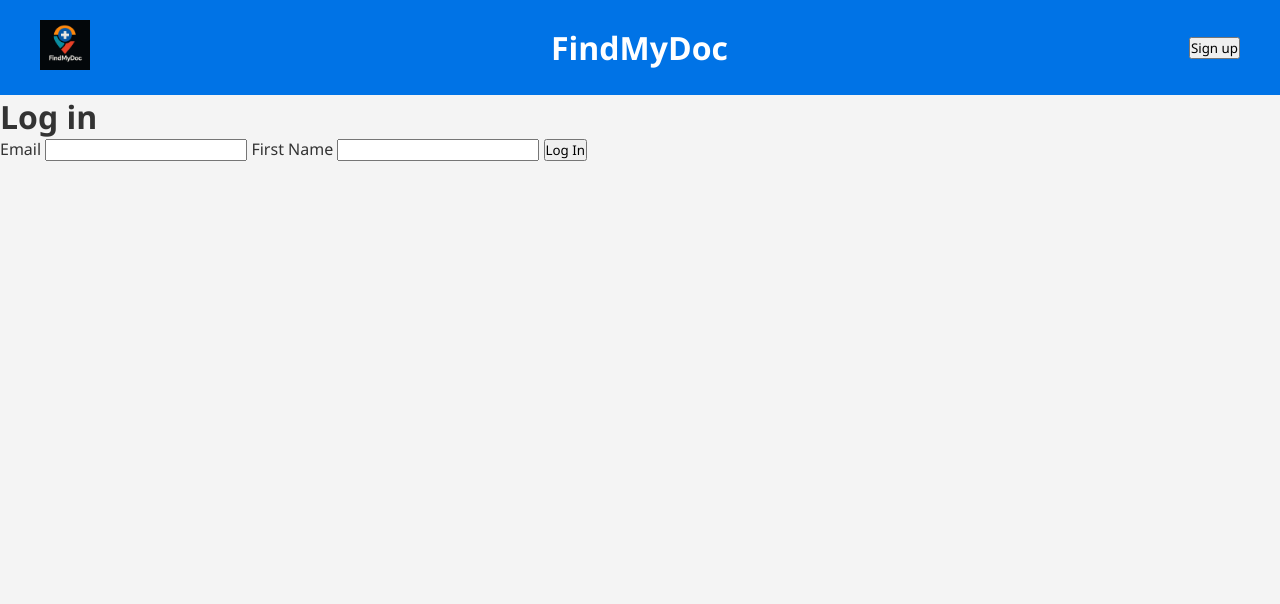
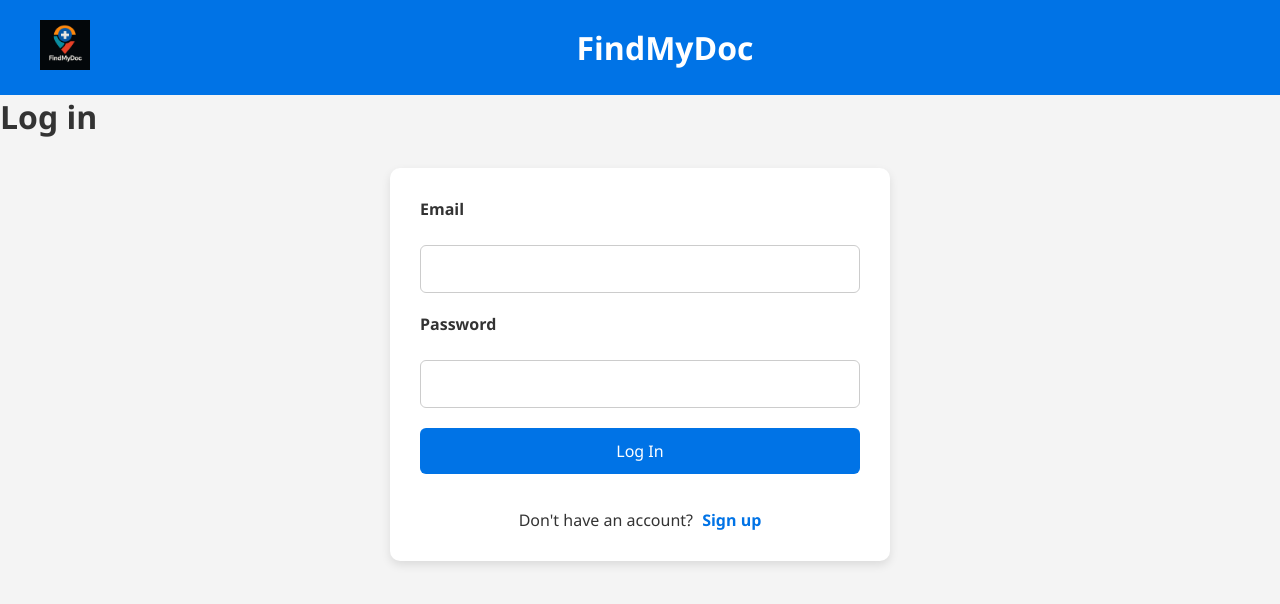
Before and after one commit to ITDEV-177-Group-1/FindMyDoc, a plain HTML site: page html/LogIn.html in a window 1280 px wide. Drawn offline with Linux system fonts and the light colour scheme.

Commit message:
CSS added to log in

```diff
--- a/Styles/Styles.css
+++ b/Styles/Styles.css
@@ -235,3 +235,21 @@
 form + p a:hover {
     text-decoration: underline;
 }
+
+
+.signup-redirect {
+    text-align: center;
+    margin-top: 15px;
+    font-size: 1rem;
+}
+
+.signup-redirect a {
+    color: #0073e6;
+    font-weight: bold;
+    text-decoration: none;
+    margin-left: 5px;
+}
+
+.signup-redirect a:hover {
+    text-decoration: underline;
+}
--- a/html/LogIn.html
+++ b/html/LogIn.html
@@ -14,20 +14,23 @@
             <img src="../images/FindMyDocLogo.png" alt="Logo">
             </a>
             <h1>FindMyDoc</h1>
-            <a href="/html/Create_Account.html">
-                <button type="submit">Sign up</button>
-                </a>
         </header>
          <h1>Log in</h1>
-
-         <form action="#" method="post">
+         <form id="accountForm">
             <label for="email">Email</label>
             <input type="text" id="email" name="email" required >
 
-            <label for="password">First Name</label>
+            <label for="password">Password</label>
             <input type="password" id="password" name="password" required>
 
             <button type="submit">Log In</button>
+
+            <p class="signup-redirect">
+                Don't have an account?
+                <a href="/html/Create_Account.html">Sign up</a>
+            </p>
+
          </form>
+
         </body>
 </html>
--- a/js/script.js
+++ b/js/script.js
@@ -11,7 +11,7 @@
         localStorage.setItem("firstName", firstName);
         localStorage.setItem("lastName", lastName);
 
-        window.location.href = "Index.html"; // Adjust path if needed
+        window.location.href = "Index.html";
       });
     }
 
@@ -26,7 +26,7 @@
       }
     }
 
-    // Optional: search bar modal logic
+    // Search bar modal logic
     const searchInput = document.getElementById("home_search_bar");
     const modal = document.getElementById("user-form-modal");
     const closeButton = document.getElementById("close-modal-button");
```
